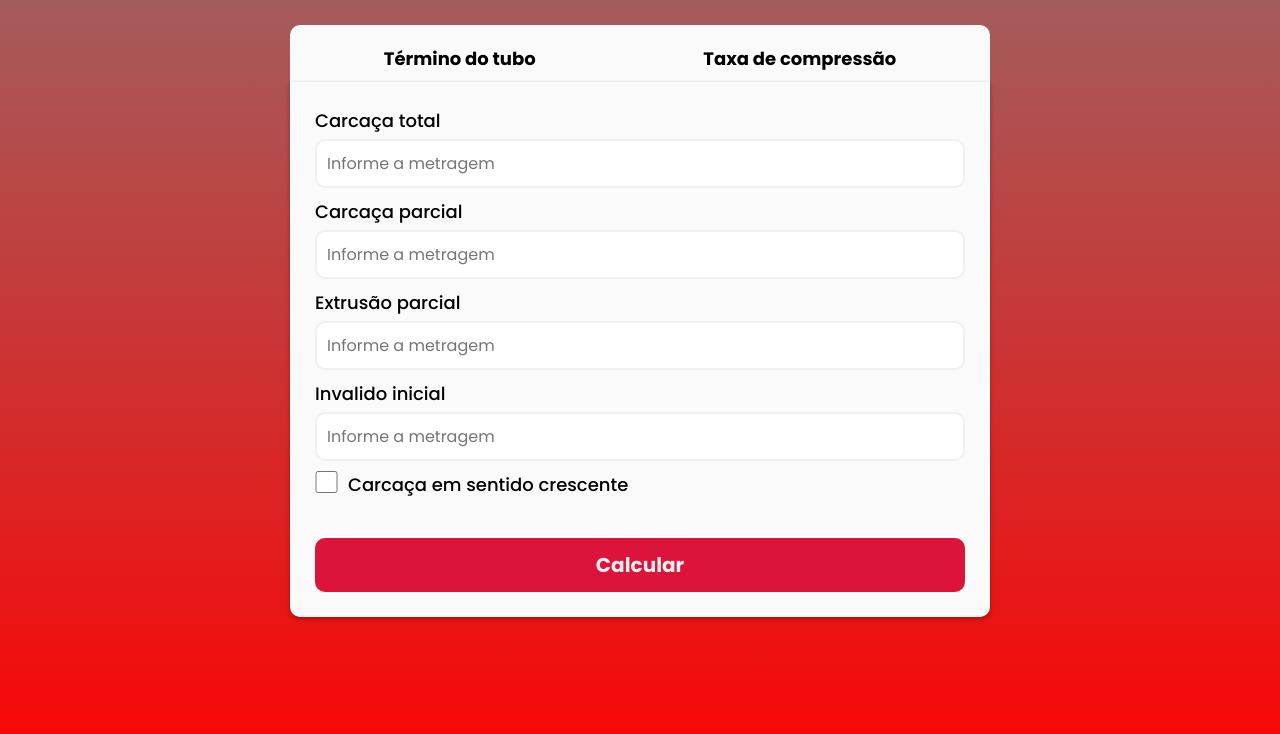
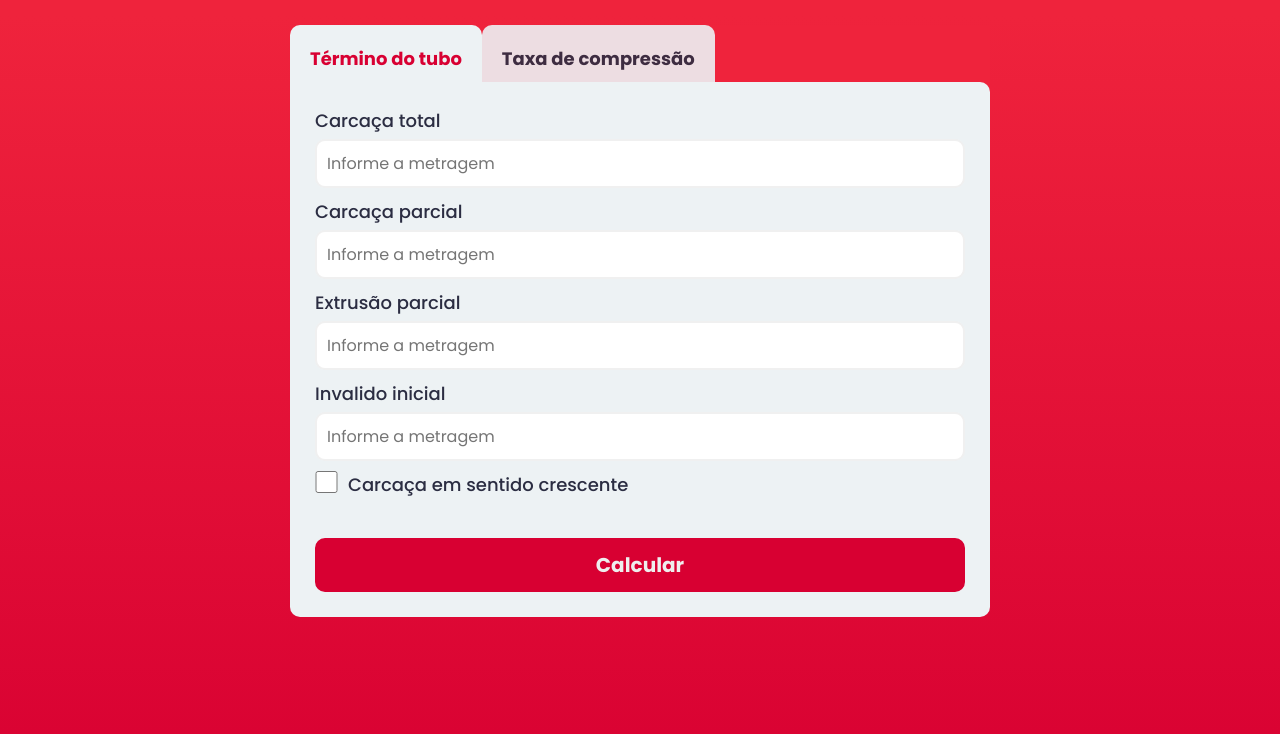
Before and after one commit to Ian-FS/calcula-facil-react, a React (Vite) app: page /compressao in a window 1280 px wide. Shown: the top 734 px of the page. Built offline with nearby package versions, Linux system fonts and the light colour scheme.

Commit message:
atualizado estilo do componente header

```diff
--- a/src/App.jsx
+++ b/src/App.jsx
@@ -2,7 +2,6 @@ import './App.scss'
 import { Route, Routes } from 'react-router-dom';
 import CompressionPage from './pages/calculates-compression'
 import EndPipePage from './pages/calculates-end-pipe'
-import HomePage from './pages/home'
 import Header from './components/Header/Header';
 import { useState } from 'react';
 
@@ -14,8 +13,7 @@ function App() {
       {!showResult && <Header ></Header>}
       <div className='container-pages'>
         <Routes>
-          <Route path='/' element={<HomePage />} />
-          <Route path='/terminopipe' element={<EndPipePage showResult={showResult} setShowResult={setShowResult} />} />
+          <Route path='/' element={<EndPipePage showResult={showResult} setShowResult={setShowResult} />} />
           <Route path='/compressao' element={<CompressionPage showResult={showResult} setShowResult={setShowResult} />} />
           <Route path='*' element={<h1>Página não encontrada</h1>} />
         </Routes>
--- a/src/App.scss
+++ b/src/App.scss
@@ -2,9 +2,9 @@
   margin: 0 auto;
   max-width: 700px;
   &-pages {
-    background-color: #fafafa;
-    border-radius: 0 0 10px 10px;
-    box-shadow: 0 2px 5px rgb(0, 0, 0, 0.3);
+    background-color: #edf2f4;
+    border-radius: 0 10px 10px 10px;
+    // box-shadow: 0 2px 5px rgb(0, 0, 0, 0.3);
     width: 100%;
     position: relative;
     bottom: 10px;
--- a/src/components/Formulario/Botao/Botao.scss
+++ b/src/components/Formulario/Botao/Botao.scss
@@ -1,15 +1,15 @@
 button {
     width: 100%;
-    background-color: crimson;
+    background-color: #d80032;
     border-radius: 10px;
-    border: 2px solid crimson;
+    border: 2px solid #d80032;
     font-size: 20px;
     padding: 10px;
     color: #eee;
     font-weight: bold;
     margin-top: 25px;
     &:hover {
-        background-color: #e74c3c;
+        background-color: #ef233c;
         transition: 0.2s;
     }
 }
--- a/src/components/Formulario/InputBox/InputBox.scss
+++ b/src/components/Formulario/InputBox/InputBox.scss
@@ -21,13 +21,13 @@ i {
     position: absolute;
     top: 45px;
     right: 10px;
-    color: #e74c3c;
+    color: #ef233c;
     visibility: hidden;
 }
 small {
     position: absolute;
     bottom: 5px;
-    color: #e74c3c;
+    color: #ef233c;
     left: 0;
     visibility: hidden;
     font-weight: 600;
--- a/src/components/Header/Header.jsx
+++ b/src/components/Header/Header.jsx
@@ -2,16 +2,32 @@
 import { Link } from "react-router-dom";
 import './Header.scss'
 
-export default function Header({ abreContainer }) {
+export default function Header() {
 
     return (
         <header>
             <nav>
                 <ul>
-                    <li onClick={abreContainer}><Link to="/terminopipe">Término do tubo</Link></li>
-                    <li><Link to="/compressao">Taxa de compressão</Link></li>
+                    <li className="item-endpipe"
+                        onClick={(event) => {
+                            event.target.parentElement.parentElement.children[0].style.color = '#d80032'
+                            event.target.parentElement.parentElement.children[1].style.color = '#2b2d42'
+
+                            event.target.parentElement.parentElement.children[0].style.opacity = '100%'
+                            event.target.parentElement.parentElement.children[1].style.opacity = '90%'
+                        }}
+                    ><Link to="/">Término do tubo</Link></li>
+                    <li
+                        onClick={(event => {
+                            event.target.parentElement.parentElement.children[1].style.color = '#d80032'
+                            event.target.parentElement.parentElement.children[0].style.color = '#2b2d42'
+
+                            event.target.parentElement.parentElement.children[1].style.opacity = '100%'
+                            event.target.parentElement.parentElement.children[0].style.opacity = '90%'
+                        })}
+                        className="item-compression"><Link to="/compressao">Taxa de compressão</Link></li>
                 </ul>
             </nav>
-        </header>
+        </header >
     )
 }
--- a/src/components/Header/Header.scss
+++ b/src/components/Header/Header.scss
@@ -1,26 +1,41 @@
 header {
+    nav {
+        background-color: #ef233c;
+    }
     width: 100%;
-    background-color: #fafafa;
-    color: black;
-    padding: 20px;
+    background-color: #edf2f4;
+    color: #2b2d42;
     font-size: 18px;
     border-radius: 10px;
     ul {
         display: flex;
-        justify-content: space-around;
-        gap: 20px;
+        .item-endpipe {
+            background-color: #edf2f4;
+            border-radius: 10px;
+            opacity: 100%;
+            color: #d80032;
+        }
+        .item-compression {
+            background-color: #edf2f4;
+            border-radius: 10px;
+            opacity: 90%;
+        }
         li {
+            padding: 20px;
             list-style-type: none;
             a {
                 font-weight: 700;
                 text-decoration: none;
                 color: inherit;
                 &:hover {
-                    color: darkred;
+                    color: #d80032;
                 }
-                &:focus {
-                    color: darkred;
-                }
+                // &:focus {
+                //     color: #d80032;
+                //     li {
+                //         opacity: 100%;
+                //     }
+                // }
             }
         }
     }
--- a/src/index.css
+++ b/src/index.css
@@ -8,9 +8,6 @@
 body {
     width: 100%;
     min-height: 100vh;
-    background: linear-gradient(180deg, #80807f -39%, #ff0000 100%);
-    /* display: flex;
-    justify-content: center;
-    align-items: center; */
+    background: linear-gradient(180deg, #EF233C 2%, #D80032 100%);
     padding: 25px;
 }
--- a/src/pages/style.scss
+++ b/src/pages/style.scss
@@ -3,6 +3,7 @@
     padding: 25px;
     row-gap: 10px;
     flex-direction: column;
+    color: #2b2d42;
     &-control {
         position: relative;
         width: 100%;
@@ -25,7 +26,7 @@
     .small-message {
         position: relative;
         bottom: 5px;
-        color: #e74c3c;
+        color: #ef233c;
         left: 0;
         visibility: visible;
         font-weight: 600;
```
Also changed, not shown: src/pages/home.jsx (deleted, +0 -7 lines).
